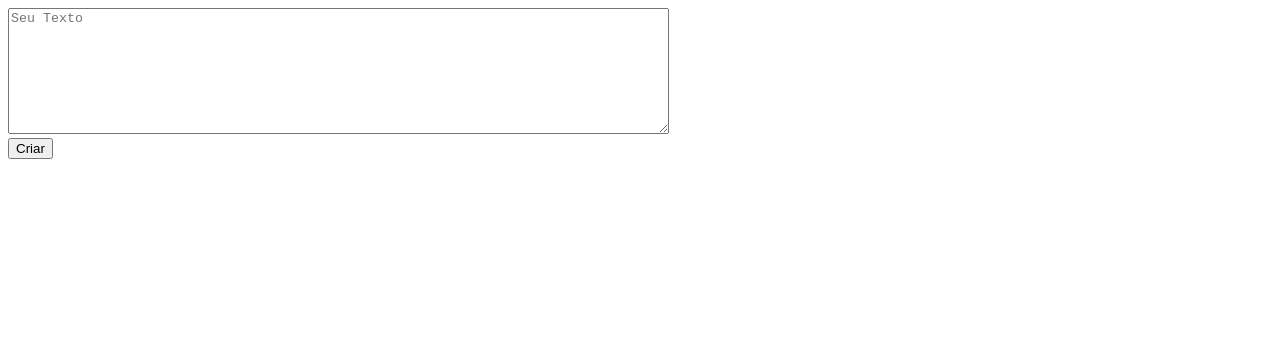
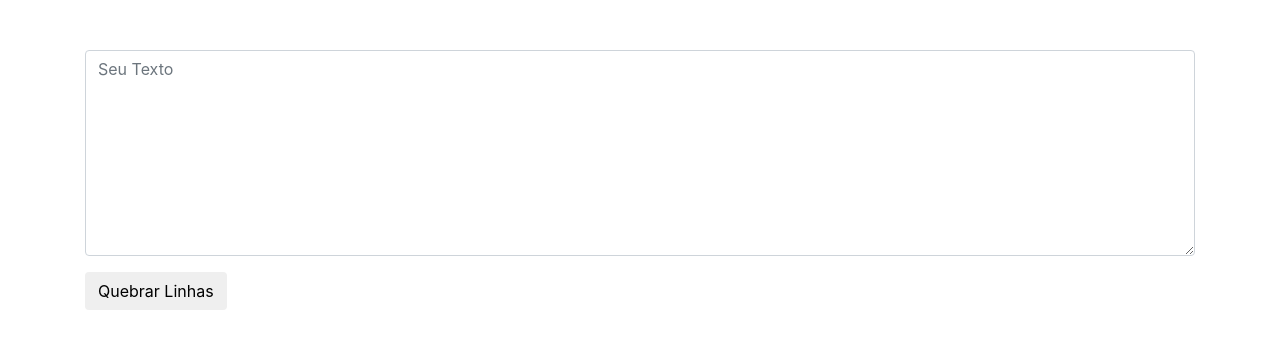
Before and after one commit to PedroKJunior/chuva, an Angular app: page / in a window 1280 px wide. Shown: the top 348 px of the page. Built offline with nearby package versions, Linux system fonts and the light colour scheme.

Commit message:
instalação e aplicação do css e bootstrap

```diff
--- a/package.json
+++ b/package.json
@@ -21,6 +21,7 @@
     "@angular/platform-browser": "^5.0.0",
     "@angular/platform-browser-dynamic": "^5.0.0",
     "@angular/router": "^5.0.0",
+    "bootstrap": "^4.0.0-beta.2",
     "core-js": "^2.4.1",
     "rxjs": "^5.5.2",
     "zone.js": "^0.8.14"
--- a/src/app/app.component.html
+++ b/src/app/app.component.html
@@ -3,5 +3,5 @@
   <textarea name="name" class="form-control" rows="8" cols="80" placeholder="Seu Texto"></textarea>
 </div>
 <div class="form-group">
-  <button class="btn btn-default">Criar</button>
+  <button class="btn btn-default">Quebrar Linhas</button>
 </div>
--- a/src/index.html
+++ b/src/index.html
@@ -9,6 +9,8 @@
   <link rel="icon" type="image/x-icon" href="favicon.ico">
 </head>
 <body>
-  <app-root></app-root>
+  <div class="container">
+    <app-root></app-root>
+  </div>
 </body>
 </html>
--- a/src/styles.css
+++ b/src/styles.css
@@ -1 +1,4 @@
 /* You can add global styles to this file, and also import other style files */
+.container{
+  margin-top: 50px;
+}
```
Also changed, not shown: .angular-cli.json, 1 other file (tests, documents, lock files or other folders).
